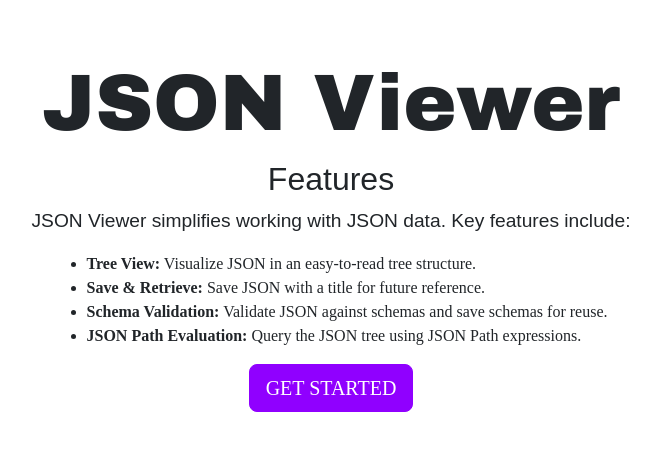
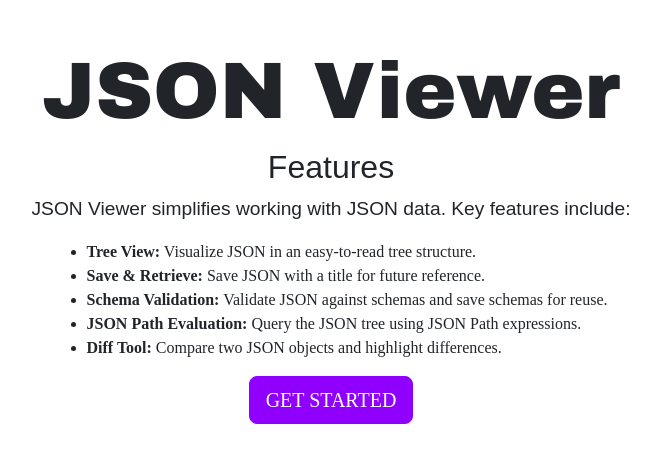
Before and after one commit to anandbmuley/json-viewer, a SvelteKit app: page / in a window 1280 px wide. Shown: the part 166-628 px from the top of the page, without its empty margins (309-969 px from the left). Built offline with nearby package versions, Linux system fonts and the light colour scheme.

Commit message:
Add Diff Tool feature description to the JSON Viewer features list

```diff
--- a/src/routes/+page.svelte
+++ b/src/routes/+page.svelte
@@ -11,6 +11,7 @@
 		<li><b>Save & Retrieve:</b> Save JSON with a title for future reference.</li>
 		<li><b>Schema Validation:</b> Validate JSON against schemas and save schemas for reuse.</li>
 		<li><b>JSON Path Evaluation:</b> Query the JSON tree using JSON Path expressions.</li>
+		<li><b>Diff Tool:</b> Compare two JSON objects and highlight differences.</li>
 	</ul>
 	<a class="btn btn-lg btn-purple" href="/app">GET STARTED</a>
 </div>
```
